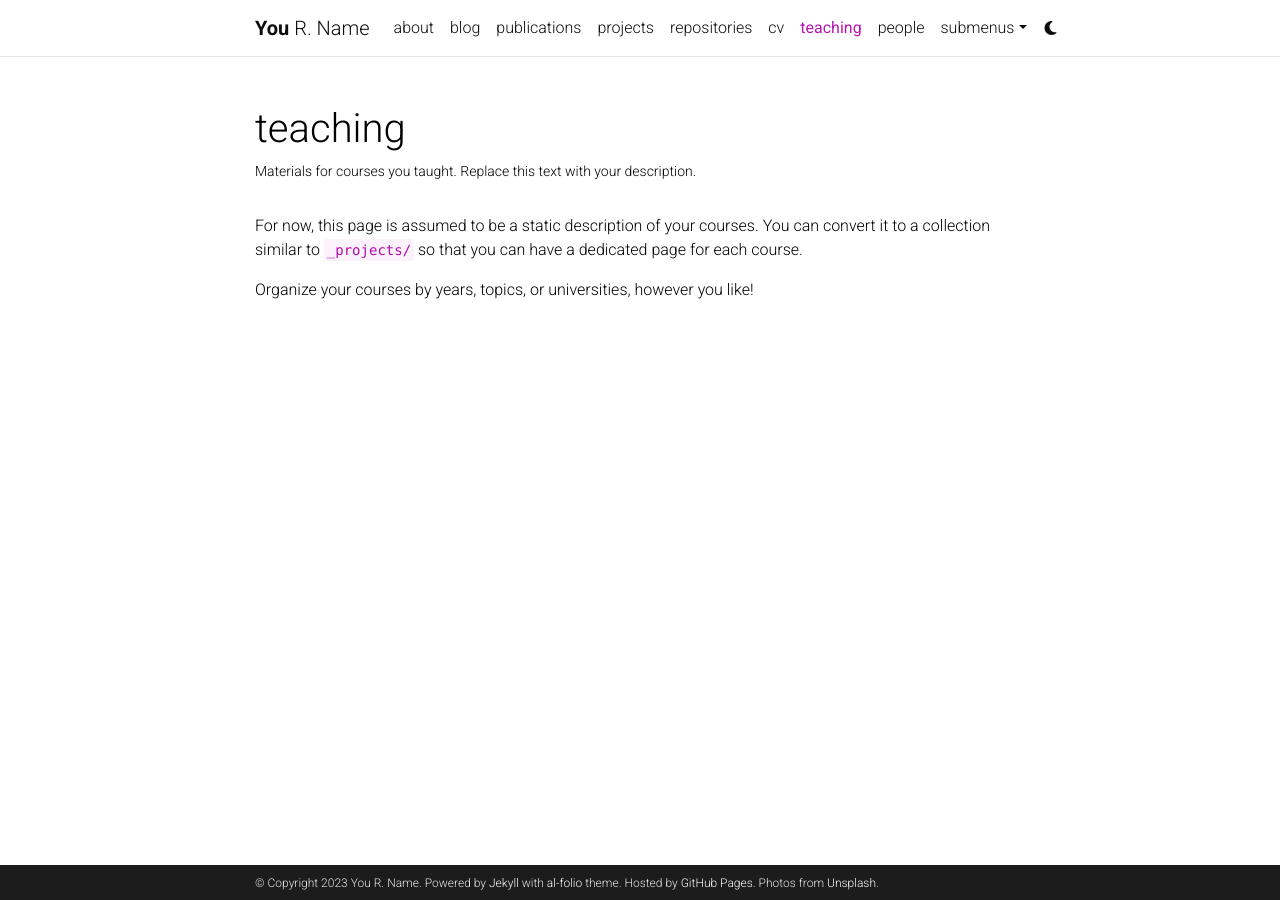
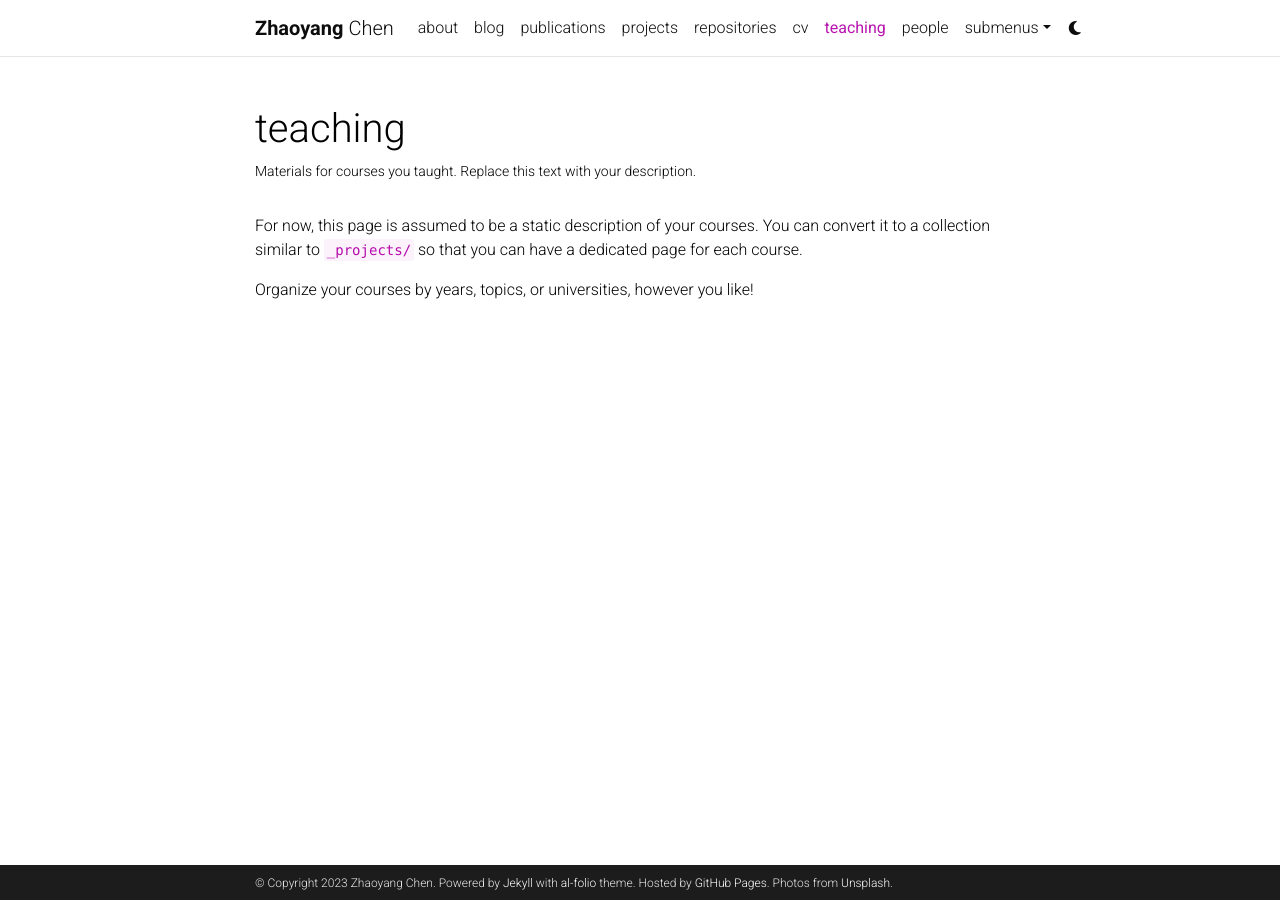
Before and after one commit to czy20000902/czy20000902.github.io, a Jekyll site: the page built from _pages/teaching.md, in a window 1280 px wide. Built offline with Jekyll 4.4.1, drawn with Linux system fonts in a browser that asks for light colours; comment, search, counter and statistics services are not loaded; a style sheet for code colours, icons or effects is not loaded.

Commit message:
Update _config.yml

```diff
--- a/_config.yml
+++ b/_config.yml
@@ -3,12 +3,12 @@
 # -----------------------------------------------------------------------------
 
 title: blank # the website title (if blank, full name will be used instead)
-first_name: You
-middle_name: R.
-last_name: Name
-email: you@example.com
+first_name: Zhaoyang
+middle_name:
+last_name: Chen
+email: czy20000902@gmail.com
 description: > # the ">" symbol means to ignore newlines until "footer_text:"
-  A simple, whitespace theme for academics. Based on [*folio](https://github.com/bogoli/-folio) design.
+  Welcome to my personal website!
 footer_text: >
   Powered by <a href="https://jekyllrb.com/" target="_blank">Jekyll</a> with <a href="https://github.com/alshedivat/al-folio">al-folio</a> theme.
   Hosted by <a href="https://pages.github.com/" target="_blank">GitHub Pages</a>.
```
